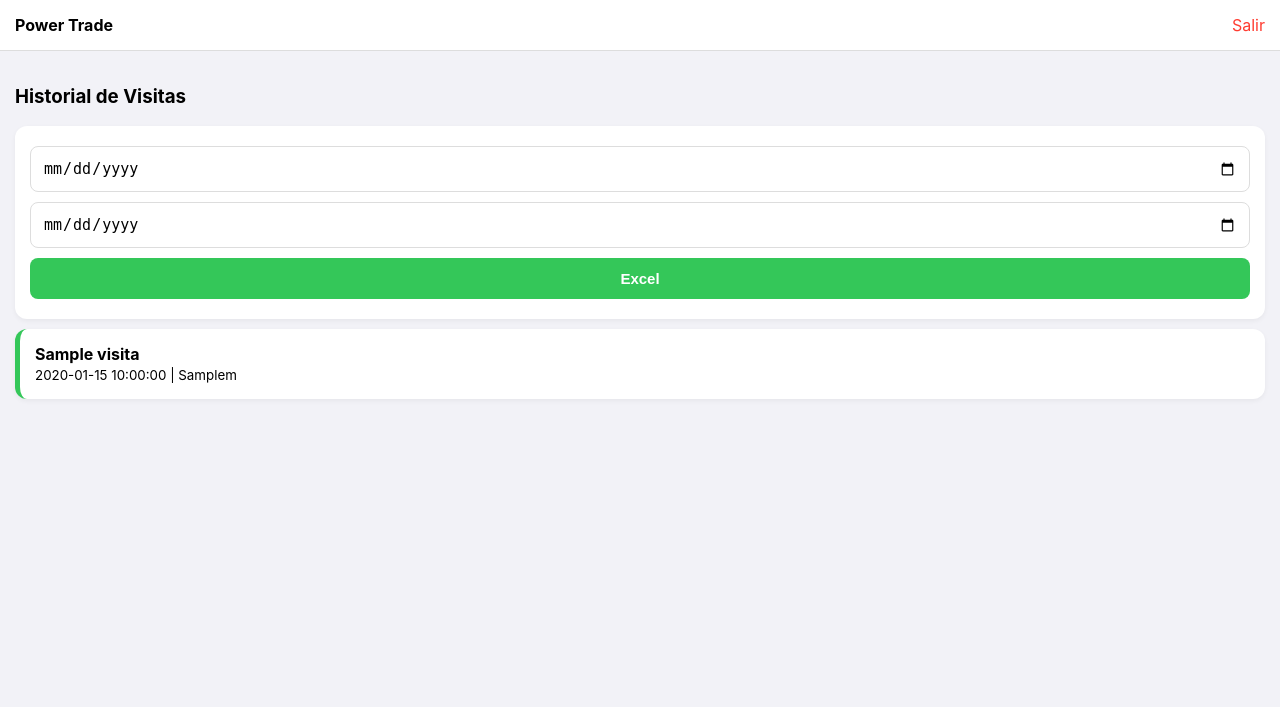
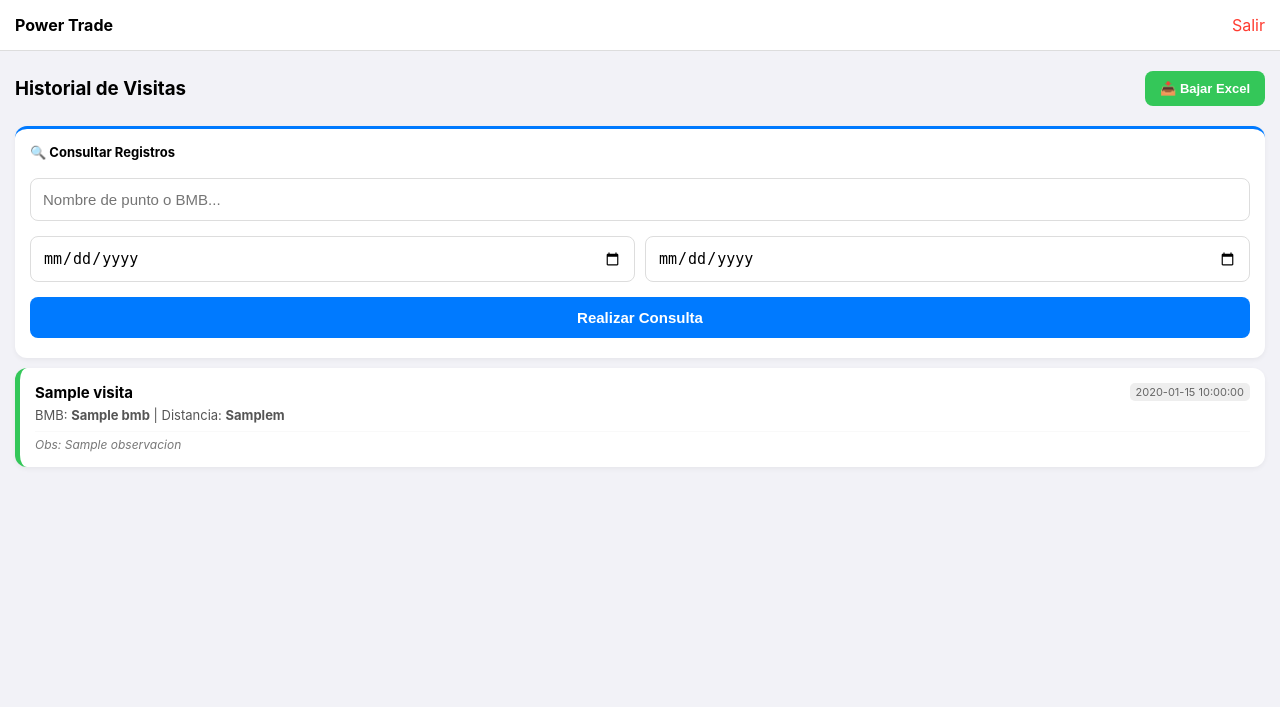
Before and after one commit to XY07-v/TRADE, a Flask app: page / in a window 1280 px wide. Shown: the top 707 px of the page. Run offline with Flask 3, Linux system fonts and the light colour scheme; the visitor is signed in with stand-in values (Sample User, id 1); a database or web service that is not in the repository returns one stand-in record (values such as "Sample title").

Commit message:
Update ver_visitas.html

```diff
--- a/templates/ver_visitas.html
+++ b/templates/ver_visitas.html
@@ -1,21 +1,130 @@
 {% extends "layout.html" %}
+
 {% block content %}
-<h3>Historial de Visitas</h3>
-<div class="card">
-    <input type="date" id="ini"> <input type="date" id="fin">
-    <button class="btn-blue" style="background:var(--green);" onclick="descargar()">Excel</button>
+<div style="display: flex; justify-content: space-between; align-items: center; margin-bottom: 15px;">
+    <h3 style="margin:0;">Historial de Visitas</h3>
+    <button class="btn-blue" style="background:var(--green); width: auto; padding: 10px 15px; font-size: 13px;" onclick="toggleDescarga()">
+        📥 Bajar Excel
+    </button>
 </div>
-{% for v in datos %}
-<div class="card" style="border-left:5px solid {{ 'var(--red)' if v.distancia_real > 200 else 'var(--green)' }}">
-    <b>{{ v['Nombre de punto'] }}</b><br>
-    <small>{{ v.fecha }} | {{ v.distancia_real }}m</small>
+
+<div id="seccion-descarga" class="card" style="display:none; border: 1px solid var(--green); background: #f0fff4;">
+    <p style="margin-top:0; font-weight:bold; color:var(--green);">Exportar Reporte Excel</p>
+    <div style="display: grid; grid-template-columns: 1fr 1fr; gap: 10px;">
+        <div>
+            <label style="font-size:11px;">Desde:</label>
+            <input type="date" id="d_ini">
+        </div>
+        <div>
+            <label style="font-size:11px;">Hasta:</label>
+            <input type="date" id="d_fin">
+        </div>
+    </div>
+    <div style="display: flex; gap: 10px; margin-top: 10px;">
+        <button class="btn-blue" style="background:var(--green);" onclick="ejecutarDescarga()">Descargar</button>
+        <button class="btn-blue" style="background:#888;" onclick="toggleDescarga()">Cancelar</button>
+    </div>
 </div>
-{% endfor %}
+
+<div class="card" style="border-top: 3px solid var(--blue);">
+    <p style="margin-top:0; font-size:13px; font-weight:bold;">🔍 Consultar Registros</p>
+    <input type="text" id="q_historial" placeholder="Nombre de punto o BMB...">
+
+    <div style="display: grid; grid-template-columns: 1fr 1fr; gap: 10px; margin-top:5px;">
+        <input type="date" id="f_filtro_ini">
+        <input type="date" id="f_filtro_fin">
+    </div>
+
+    <button class="btn-blue" style="margin-top:10px;" onclick="filtrarHistorial()">
+        Realizar Consulta
+    </button>
+</div>
+
+<div id="contenedor-historial">
+    {% for v in datos %}
+    <div class="card" style="border-left:5px solid {{ 'var(--red)' if v.distancia_real > 200 else 'var(--green)' }}">
+        <div style="display: flex; justify-content: space-between; align-items: flex-start;">
+            <b style="font-size: 15px;">{{ v['Nombre de punto'] }}</b>
+            <span style="font-size: 11px; background: #eee; padding: 2px 6px; border-radius: 5px; color: #666;">
+                {{ v.fecha }}
+            </span>
+        </div>
+        <div style="margin-top: 5px; font-size: 13px; color: #555;">
+            BMB: <b>{{ v.BMB }}</b> | Distancia: <b>{{ v.distancia_real }}m</b>
+        </div>
+        {% if v.observacion %}
+        <div style="margin-top: 8px; font-size: 12px; color: #777; border-top: 1px solid #f9f9f9; padding-top: 5px;">
+            <i>Obs: {{ v.observacion }}</i>
+        </div>
+        {% endif %}
+    </div>
+    {% endfor %}
+</div>
+
 <script>
-    function descargar() {
-        const i = document.getElementById('ini').value;
-        const f = document.getElementById('fin').value;
-        if(i && f) window.location.href = `/descargar?ini=${i}&fin=${f}`;
+    // Mostrar/Ocultar el panel de descarga
+    function toggleDescarga() {
+        const div = document.getElementById('seccion-descarga');
+        div.style.display = (div.style.display === 'none') ? 'block' : 'none';
+    }
+
+    // Ejecuta la descarga abriendo el link con parámetros de fecha
+    function ejecutarDescarga() {
+        const i = document.getElementById('d_ini').value;
+        const f = document.getElementById('d_fin').value;
+        if(!i || !f) {
+            alert("Selecciona el rango de fechas para el Excel.");
+            return;
+        }
+        window.location.href = `/descargar?ini=${i}&fin=${f}`;
+        toggleDescarga();
+    }
+
+    // Consulta la API para traer datos filtrados sin recargar la página
+    async function filtrarHistorial() {
+        const q = document.getElementById('q_historial').value;
+        const ini = document.getElementById('f_filtro_ini').value;
+        const fin = document.getElementById('f_filtro_fin').value;
+
+        const btn = event.target;
+        btn.innerText = "Consultando...";
+        btn.disabled = true;
+
+        const params = new URLSearchParams({ q, ini, fin });
+        try {
+            const r = await fetch(`/api/filtrar_historial?${params.toString()}`);
+            const data = await r.json();
+
+            const div = document.getElementById('contenedor-historial');
+            div.innerHTML = "";
+
+            if(data.length === 0) {
+                div.innerHTML = '<div class="card" style="text-align:center; color:#888;">No se encontraron registros.</div>';
+            } else {
+                data.forEach(v => {
+                    const color = v.distancia_real > 200 ? 'var(--red)' : 'var(--green)';
+                    div.innerHTML += `
+                        <div class="card" style="border-left:5px solid ${color}">
+                            <div style="display: flex; justify-content: space-between; align-items: flex-start;">
+                                <b style="font-size: 15px;">${v['Nombre de punto']}</b>
+                                <span style="font-size: 11px; background: #eee; padding: 2px 6px; border-radius: 5px; color: #666;">
+                                    ${v.fecha}
+                                </span>
+                            </div>
+                            <div style="margin-top: 5px; font-size: 13px; color: #555;">
+                                BMB: <b>${v.BMB}</b> | Distancia: <b>${v.distancia_real}m</b>
+                            </div>
+                            ${v.observacion ? `<div style="margin-top: 8px; font-size: 12px; color: #777; border-top: 1px solid #f9f9f9; padding-top: 5px;"><i>Obs: ${v.observacion}</i></div>` : ''}
+                        </div>
+                    `;
+                });
+            }
+        } catch (e) {
+            alert("Error en la consulta");
+        } finally {
+            btn.innerText = "Realizar Consulta";
+            btn.disabled = false;
+        }
     }
 </script>
 {% endblock %}
```
